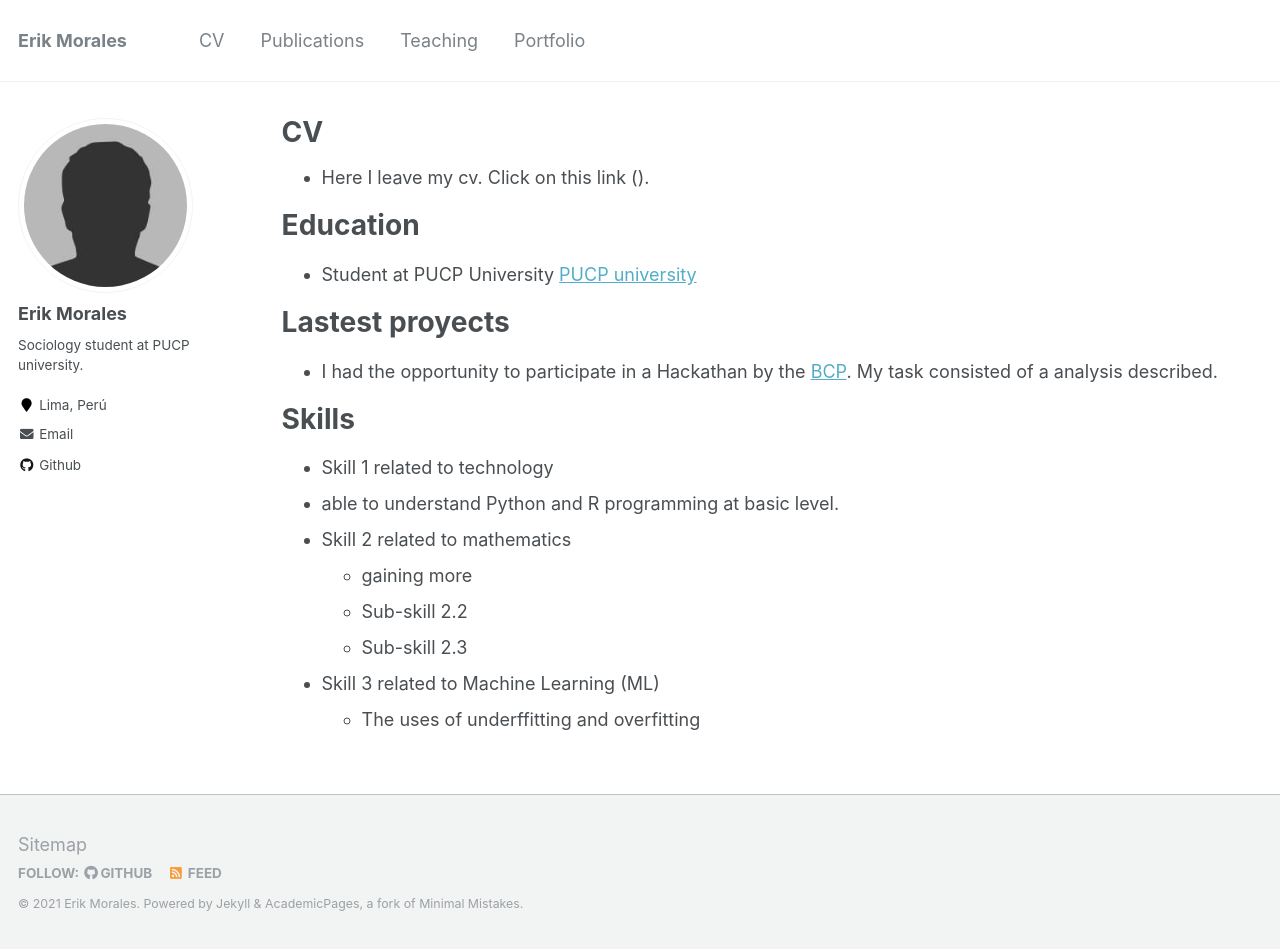
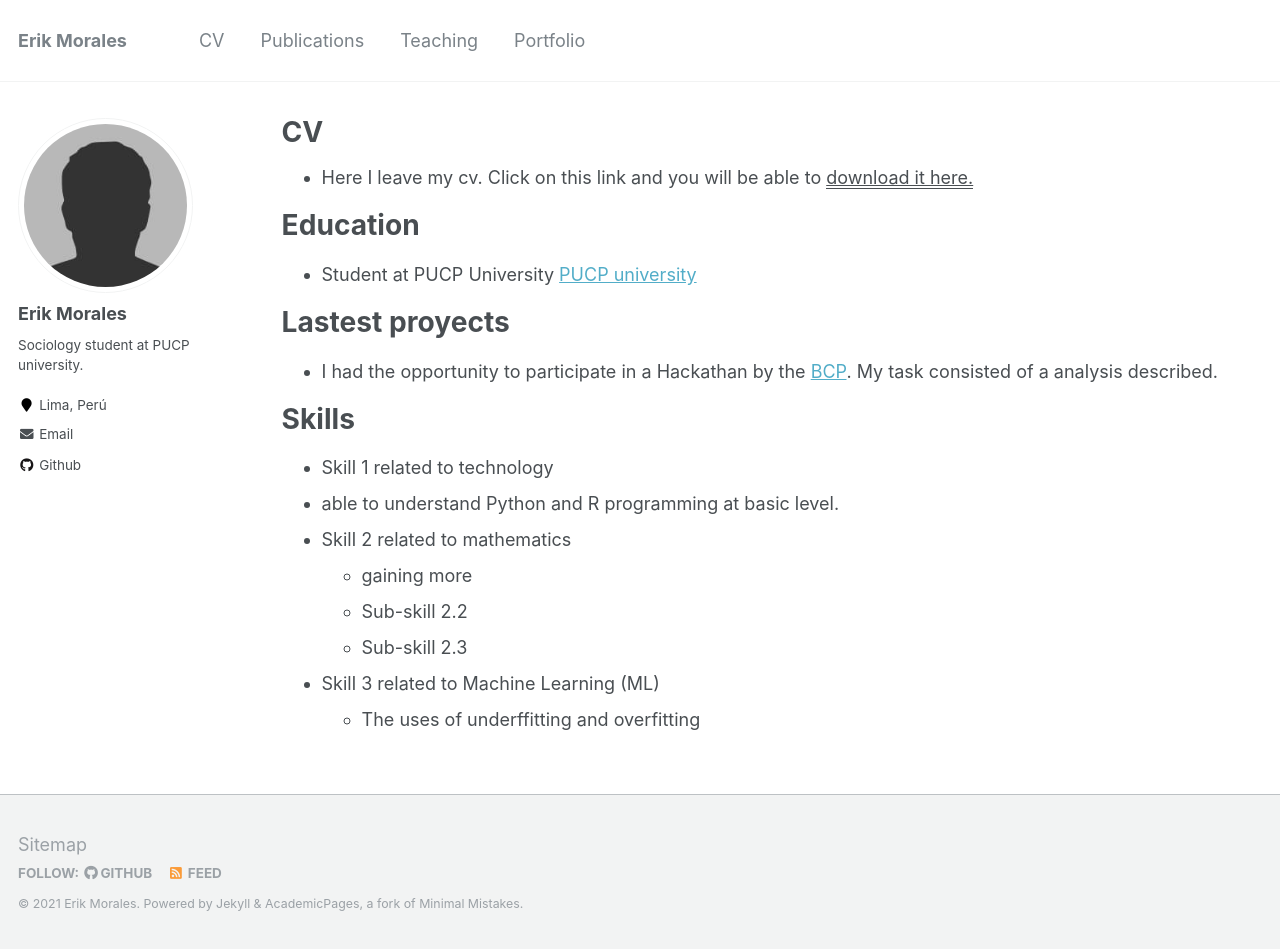
Before and after one commit to HaloReach2552/Brando.fold.github.io, a Jekyll site: the page built from _pages/cv.md, in a window 1280 px wide and 949 px high. Built offline with Jekyll 4.4.1, drawn with Linux system fonts in a browser that asks for light colours.

Commit message:
Update cv.md

```diff
--- a/_pages/cv.md
+++ b/_pages/cv.md
@@ -10,7 +10,7 @@ redirect_from:
 {% include base_path %}
 
 
-* Here I leave my cv. Click on this link ().
+* Here I leave my cv. Click on this link and you will be able to <u><a href="https://s3.amazonaws.com/symp.csm.usprod/pucp/files/14e/14e70bd3599056955fdd092ee0400699.pdf?X-Amz-Content-Sha256=UNSIGNED-PAYLOAD&X-Amz-Algorithm=AWS4-HMAC-SHA256&X-Amz-Credential=AKIAID3RBESXBCESHUGA%2F20211124%2Fus-east-1%2Fs3%2Faws4_request&X-Amz-Date=20211124T174329Z&X-Amz-SignedHeaders=host&X-Amz-Expires=3600&X-Amz-Signature=8215a28858085b74157334178581ae8a1a7f5207ea487727b8e41f5a15fe6eb7">download it here.</a></u>
 
 Education
 ======
```
